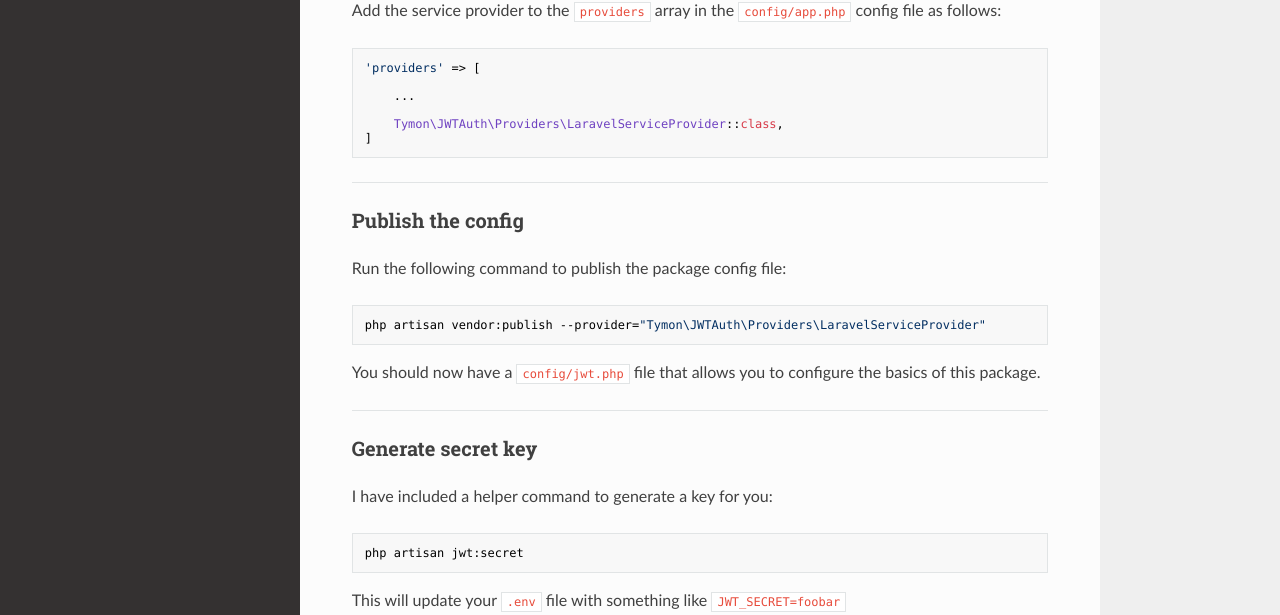
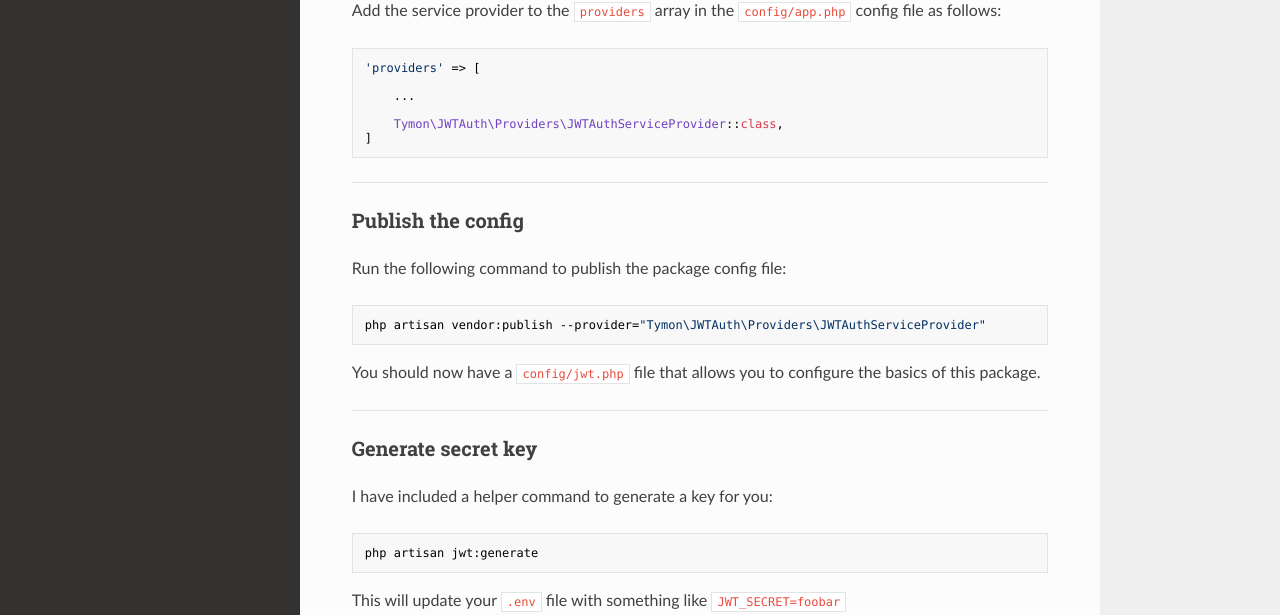
Before and after one commit to tymondesigns/jwt-auth, an MkDocs documentation site: the page built from docs/laravel-installation.md, in a window 1280 px wide and 1176 px high. Shown: the part 337-952 px from the top of the window. Built offline with MkDocs 1.6.1, drawn with Linux system fonts in a browser that asks for light colours; nearby versions of some CDN libraries; old or Windows-style settings are respelled for this version of MkDocs.

Commit message:
Update doc, file, commands
Rename commands. Rename files.

````diff
--- a/docs/laravel-installation.md
+++ b/docs/laravel-installation.md
@@ -17,7 +17,7 @@ Add the service provider to the `providers` array in the `config/app.php` config
 
     ...
 
-    Tymon\JWTAuth\Providers\LaravelServiceProvider::class,
+    Tymon\JWTAuth\Providers\JWTAuthServiceProvider::class,
 ]
 ```
 
@@ -28,7 +28,7 @@ Add the service provider to the `providers` array in the `config/app.php` config
 Run the following command to publish the package config file:
 
 ```bash
-php artisan vendor:publish --provider="Tymon\JWTAuth\Providers\LaravelServiceProvider"
+php artisan vendor:publish --provider="Tymon\JWTAuth\Providers\JWTAuthServiceProvider"
 ```
 
 You should now have a `config/jwt.php` file that allows you to configure the basics of this package.
@@ -40,7 +40,7 @@ You should now have a `config/jwt.php` file that allows you to configure the bas
 I have included a helper command to generate a key for you:
 
 ```bash
-php artisan jwt:secret
+php artisan jwt:generate
 ```
 
 This will update your `.env` file with something like `JWT_SECRET=foobar`
````
